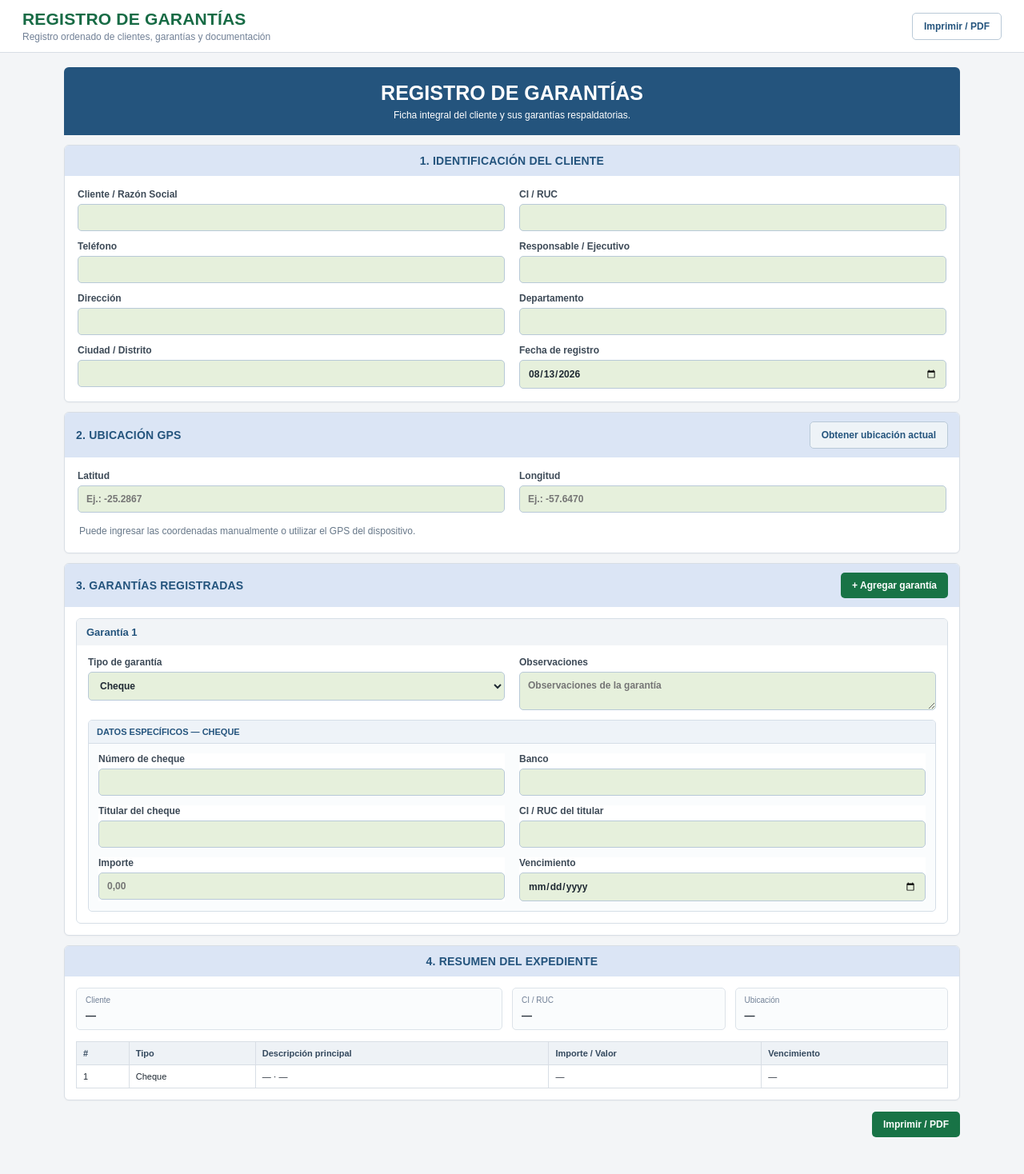
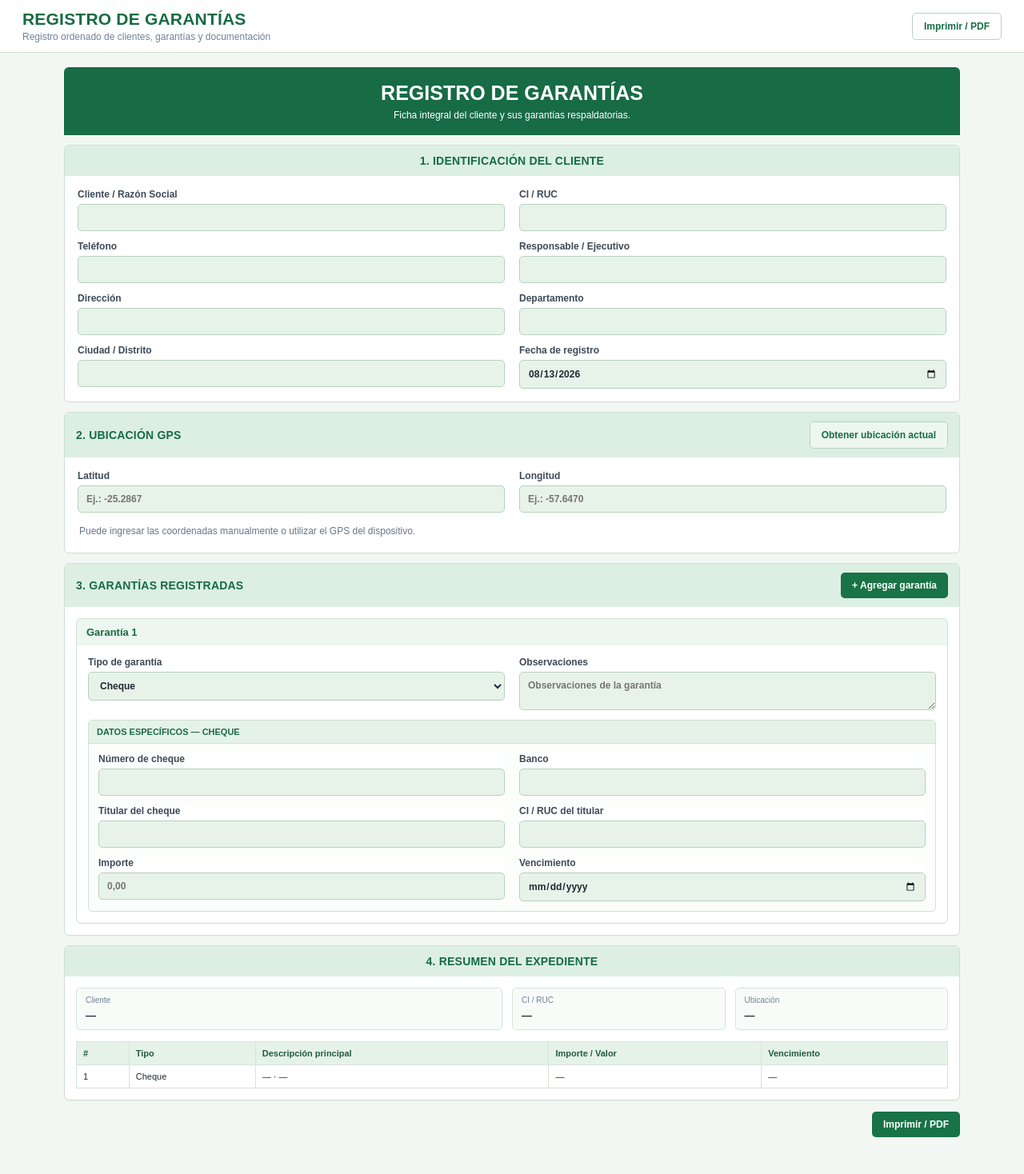
Before and after one commit to Luicho10/REGISTRO-DE-GARANTIAS, a React (Vite) app: page / in a window 1280 px wide. Shown: the top 1468 px of the page at 80% size. Built offline with nearby package versions, Linux system fonts and the light colour scheme.

Commit message:
Cambiar identidad visual a verde

```diff
--- a/src/styles.css
+++ b/src/styles.css
@@ -1,19 +1,19 @@
 * { box-sizing:border-box; }
-body { margin:0; font-family:Arial,Helvetica,sans-serif; background:#f3f5f7; color:#1f2933; }
+body { margin:0; font-family:Arial,Helvetica,sans-serif; background:#f3f7f3; color:#1f2933; }
 button,input,select,textarea { font:inherit; }
 .app-shell { min-height:100vh; }
-.topbar { background:#fff; border-bottom:1px solid #d8dee5; padding:12px 28px; display:flex; justify-content:space-between; align-items:center; }
+.topbar { background:#fff; border-bottom:1px solid #cfe0d4; padding:12px 28px; display:flex; justify-content:space-between; align-items:center; }
 .brand { color:#176b45; font-size:21px; font-weight:800; letter-spacing:.2px; }
 .subtitle { color:#718096; font-size:12px; margin-top:3px; }
 .container { width:min(1120px,calc(100% - 28px)); margin:18px auto 35px; }
-.hero { background:#24547d; color:#fff; text-align:center; padding:18px; border-radius:6px 6px 0 0; }
+.hero { background:#176b45; color:#fff; text-align:center; padding:18px; border-radius:6px 6px 0 0; }
 .hero h1 { margin:0; font-size:25px; }
 .hero p { margin:6px 0 0; font-size:12px; }
-.card { background:#fff; border:1px solid #d8dee5; border-radius:6px; margin-top:12px; overflow:hidden; box-shadow:0 1px 2px rgba(0,0,0,.03); }
-.section-title { background:#dbe5f5; color:#24547d; font-weight:800; text-align:center; padding:11px 14px; font-size:14px; letter-spacing:.2px; }
+.card { background:#fff; border:1px solid #cfe0d4; border-radius:6px; margin-top:12px; overflow:hidden; box-shadow:0 1px 2px rgba(0,0,0,.03); }
+.section-title { background:#dcefe2; color:#176b45; font-weight:800; text-align:center; padding:11px 14px; font-size:14px; letter-spacing:.2px; }
 .form-grid { padding:16px; display:grid; grid-template-columns:repeat(2,minmax(0,1fr)); gap:12px 18px; }
 label { display:flex; flex-direction:column; gap:5px; font-size:12px; color:#3d4a57; font-weight:600; }
-input,select,textarea { width:100%; border:1px solid #b8c9d8; border-radius:5px; background:#e6f0dc; padding:9px 10px; outline:none; color:#1f2933; }
+input,select,textarea { width:100%; border:1px solid #b8d0bf; border-radius:5px; background:#e7f3e9; padding:9px 10px; outline:none; color:#1f2933; }
 input:focus,select:focus,textarea:focus { border-color:#27734e; box-shadow:0 0 0 2px rgba(39,115,78,.12); }
 textarea { resize:vertical; }
 .wide { grid-column:1/-1; }
@@ -23,28 +23,36 @@ textarea { resize:vertical; }
 .btn { border:0; border-radius:5px; padding:9px 14px; cursor:pointer; font-weight:700; font-size:12px; }
 .btn-primary { background:#187346; color:#fff; }
 .btn-primary:hover { background:#125b37; }
-.btn-secondary { background:#eef3f7; color:#24547d; border:1px solid #b9c9d7; }
-.btn-print { background:#fff; color:#24547d; border:1px solid #b9c9d7; }
+.btn-secondary { background:#edf7ef; color:#176b45; border:1px solid #b9d3bf; }
+.btn-print { background:#fff; color:#176b45; border:1px solid #b9d3bf; }
 .garantias-list { padding:14px; display:grid; gap:12px; }
-.garantia-card { border:1px solid #d6dee6; border-radius:6px; overflow:hidden; }
-.garantia-header { background:#f1f4f7; padding:9px 12px; display:flex; justify-content:space-between; color:#24547d; font-size:13px; }
+.garantia-card { border:1px solid #cfe0d4; border-radius:6px; overflow:hidden; }
+.garantia-header { background:#edf7ef; padding:9px 12px; display:flex; justify-content:space-between; color:#176b45; font-size:13px; }
 .garantia-card>.form-grid { padding:14px; }
-.specific-box { border:1px solid #d5dee7; border-radius:5px; background:#fafcfd; overflow:hidden; }
-.specific-title { background:#eef3f8; color:#24547d; font-size:11px; font-weight:800; padding:8px 10px; border-bottom:1px solid #d5dee7; }
+.specific-box { border:1px solid #cfe0d4; border-radius:5px; background:#fbfefb; overflow:hidden; }
+.specific-title { background:#e5f2e8; color:#176b45; font-size:11px; font-weight:800; padding:8px 10px; border-bottom:1px solid #cfe0d4; }
 .detail-grid { padding:12px; display:grid; grid-template-columns:repeat(2,minmax(0,1fr)); gap:12px 18px; }
 .detail-grid label { background:#fff; }
 .combined-grid { align-items:start; }
-.detail-note { grid-column:1/-1; padding:9px 10px; background:#f3f7fb; border-left:3px solid #24547d; color:#526273; font-size:11px; }
+.detail-note { grid-column:1/-1; padding:9px 10px; background:#eef8f0; border-left:3px solid #176b45; color:#526273; font-size:11px; }
 .delete-btn { border:0; background:transparent; color:#d11a1a; font-size:20px; line-height:18px; cursor:pointer; }
 .summary-header { padding:14px; display:grid; grid-template-columns:2fr 1fr 1fr; gap:12px; }
-.summary-header div { border:1px solid #dce3e9; border-radius:5px; padding:9px 11px; background:#fafcfd; }
+.summary-header div { border:1px solid #d5e4d8; border-radius:5px; padding:9px 11px; background:#f8fcf9; }
 .summary-header span { display:block; color:#718096; font-size:10px; margin-bottom:4px; }
 .summary-header strong { font-size:13px; }
 .table-wrap { overflow-x:auto; padding:0 14px 14px; }
 table { width:100%; border-collapse:collapse; font-size:11px; }
-th,td { border:1px solid #d8dee5; padding:8px; text-align:left; }
-th { background:#eef2f6; color:#34495e; }
+th,td { border:1px solid #d5e4d8; padding:8px; text-align:left; }
+th { background:#e5f2e8; color:#245c3d; }
+.firmas-section { margin-top:18px; background:#fff; border:1px solid #cfe0d4; border-radius:6px; padding:18px 16px 22px; }
+.firmas-title { text-align:center; color:#176b45; font-size:13px; font-weight:800; margin-bottom:24px; letter-spacing:.2px; }
+.firmas-grid { display:grid; grid-template-columns:repeat(2,minmax(0,1fr)); gap:42px 60px; }
+.firma-box { text-align:center; min-width:0; }
+.firma-line { border-top:1px solid #4b5563; width:88%; margin:0 auto 8px; }
+.firma-rol { color:#176b45; font-size:11px; font-weight:800; }
+.firma-nombre { color:#1f2933; font-size:13px; font-weight:700; margin-top:5px; }
+.firma-ci { color:#526273; font-size:11px; margin-top:3px; }
 .footer-actions { text-align:right; margin-top:14px; }
 footer { text-align:center; color:#8a96a3; font-size:10px; padding:12px; }
-@media(max-width:700px) { .topbar{padding:10px 14px}.brand{font-size:17px}.form-grid,.summary-header,.detail-grid{grid-template-columns:1fr}.wide,.detail-note,.gps-status{grid-column:auto}.gps-title,.actions-title{gap:8px;align-items:flex-start} }
-@media print { body{background:#fff}.no-print{display:none!important}.container{width:100%;margin:0}.card{box-shadow:none;break-inside:avoid}.hero,.section-title,th,.garantia-header,.specific-title{print-color-adjust:exact;-webkit-print-color-adjust:exact}input,select,textarea{background:#fff} }
+@media(max-width:700px) { .topbar{padding:10px 14px}.brand{font-size:17px}.form-grid,.summary-header,.detail-grid,.firmas-grid{grid-template-columns:1fr}.wide,.detail-note,.gps-status{grid-column:auto}.gps-title,.actions-title{gap:8px;align-items:flex-start} }
+@media print { body{background:#fff}.no-print{display:none!important}.container{width:100%;margin:0}.card{box-shadow:none;break-inside:avoid}.hero,.section-title,th,.garantia-header,.specific-title,.firmas-section{print-color-adjust:exact;-webkit-print-color-adjust:exact}input,select,textarea{background:#fff}.firmas-section{break-inside:avoid;border:0;margin-top:18px;padding-left:0;padding-right:0} }
```
